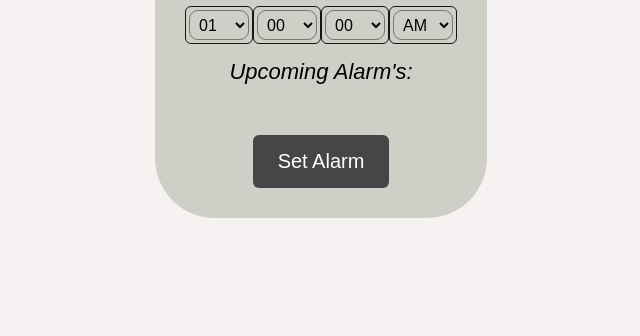
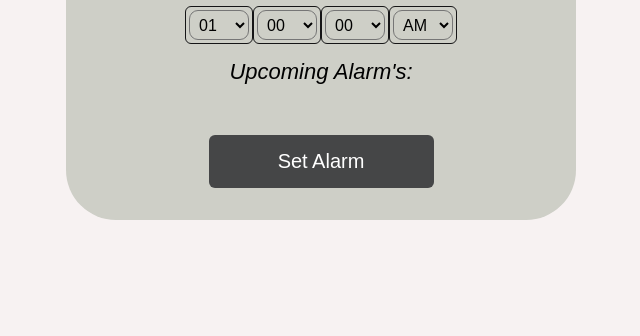
Before and after one commit to BRV-Rakesh/Alarm-Clock-Project-1, a plain HTML site: page index.html in a window 1280 px wide. Shown: the part 480-816 px from the top of the page, without its empty margins (319-959 px from the left). Drawn offline with Linux system fonts and the light colour scheme.

Commit message:
Update style.css by Sonu Kanna

```diff
--- a/style.css
+++ b/style.css
@@ -94,3 +94,14 @@ body{
     font-family: 'Times New Roman', Times, serif;
 
 }
+@media only screen and (min-width: 600px) {
+
+    /* adding padding to container */
+    .main-container {
+        padding-block: 2rem;
+        justify-content: center;
+        border-radius: 50px;
+        width: 450px;
+        min-height: auto;
+    }
+}
```
